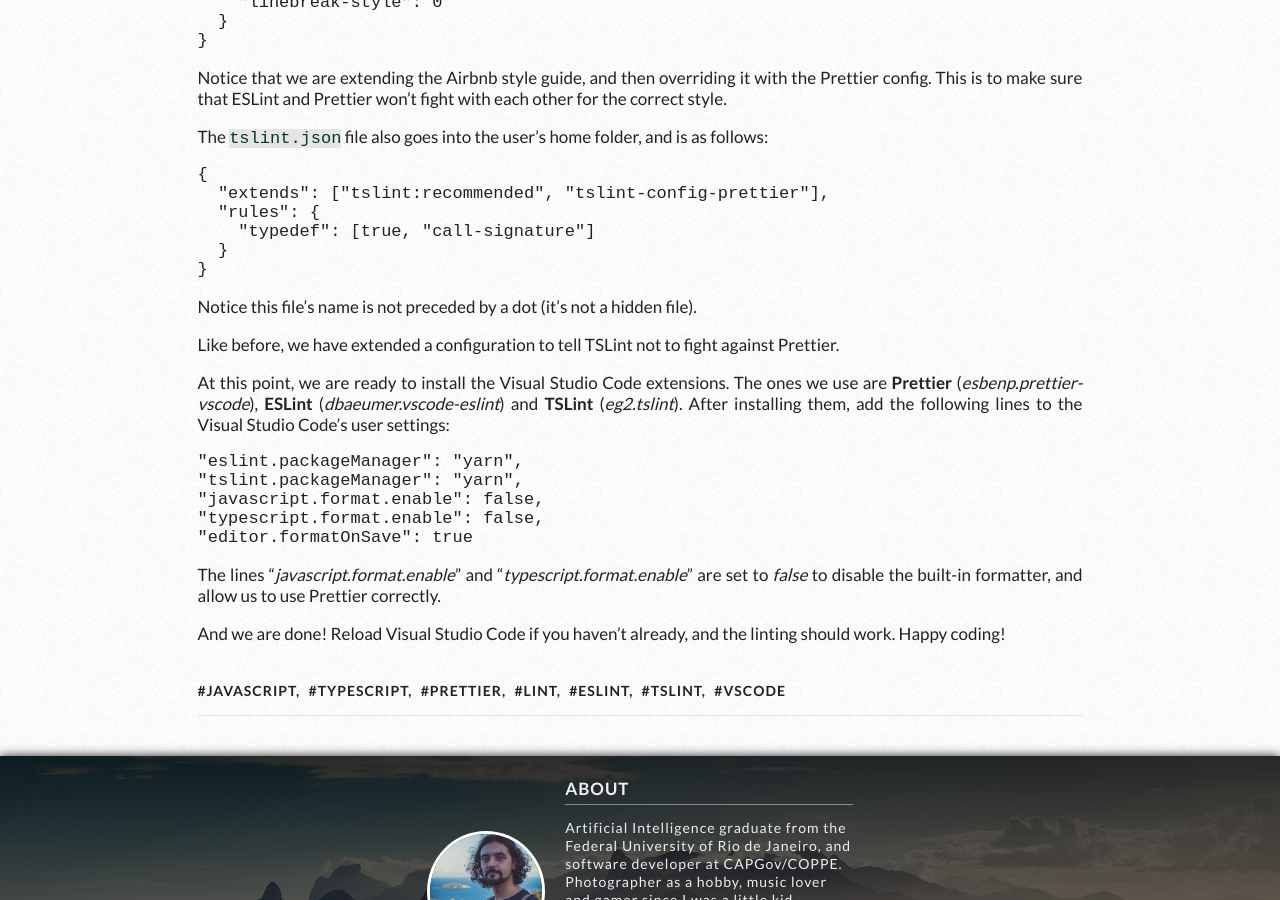
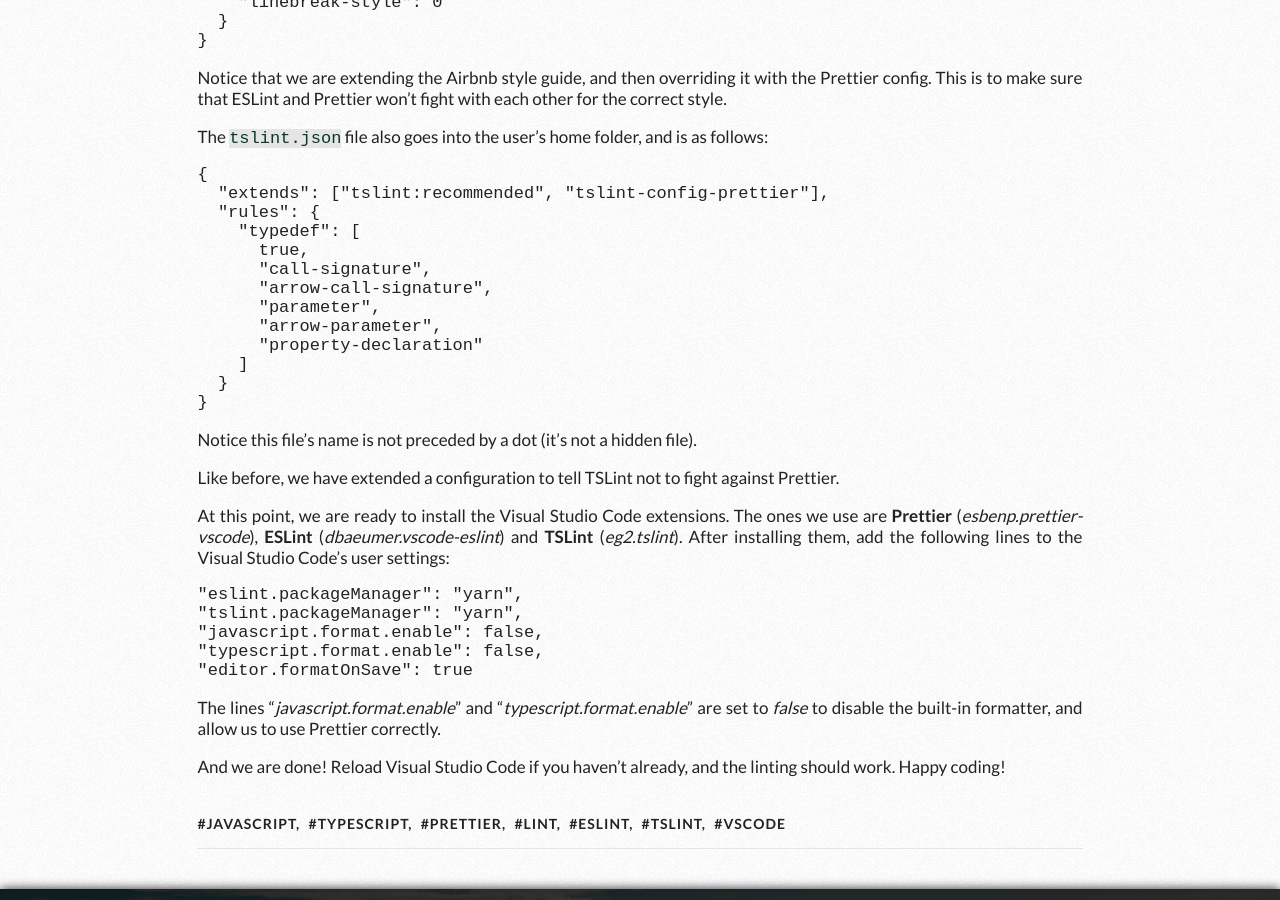
Before and after one commit to vittau/blog, a Jekyll site: the page built from _posts/2019-01-12-linting-javascript-and-typescript.markdown, in a window 1280 px wide and 900 px high, scrolled down 1411 px. Built offline with Jekyll 4.4.1, drawn with Linux system fonts in a browser that asks for light colours; nearby versions of some CDN libraries; comment, search, counter and statistics services are not loaded; a style sheet for code colours, icons or effects is not loaded.

Commit message:
Some more typedef params to tslint.json

```diff
--- a/_posts/2019-01-12-linting-javascript-and-typescript.markdown
+++ b/_posts/2019-01-12-linting-javascript-and-typescript.markdown
@@ -44,7 +44,14 @@
 <pre><code class="javascript">{
   "extends": ["tslint:recommended", "tslint-config-prettier"],
   "rules": {
-    "typedef": [true, "call-signature"]
+    "typedef": [
+      true,
+      "call-signature",
+      "arrow-call-signature",
+      "parameter",
+      "arrow-parameter",
+      "property-declaration"
+    ]
   }
 }</code></pre>
 
```
